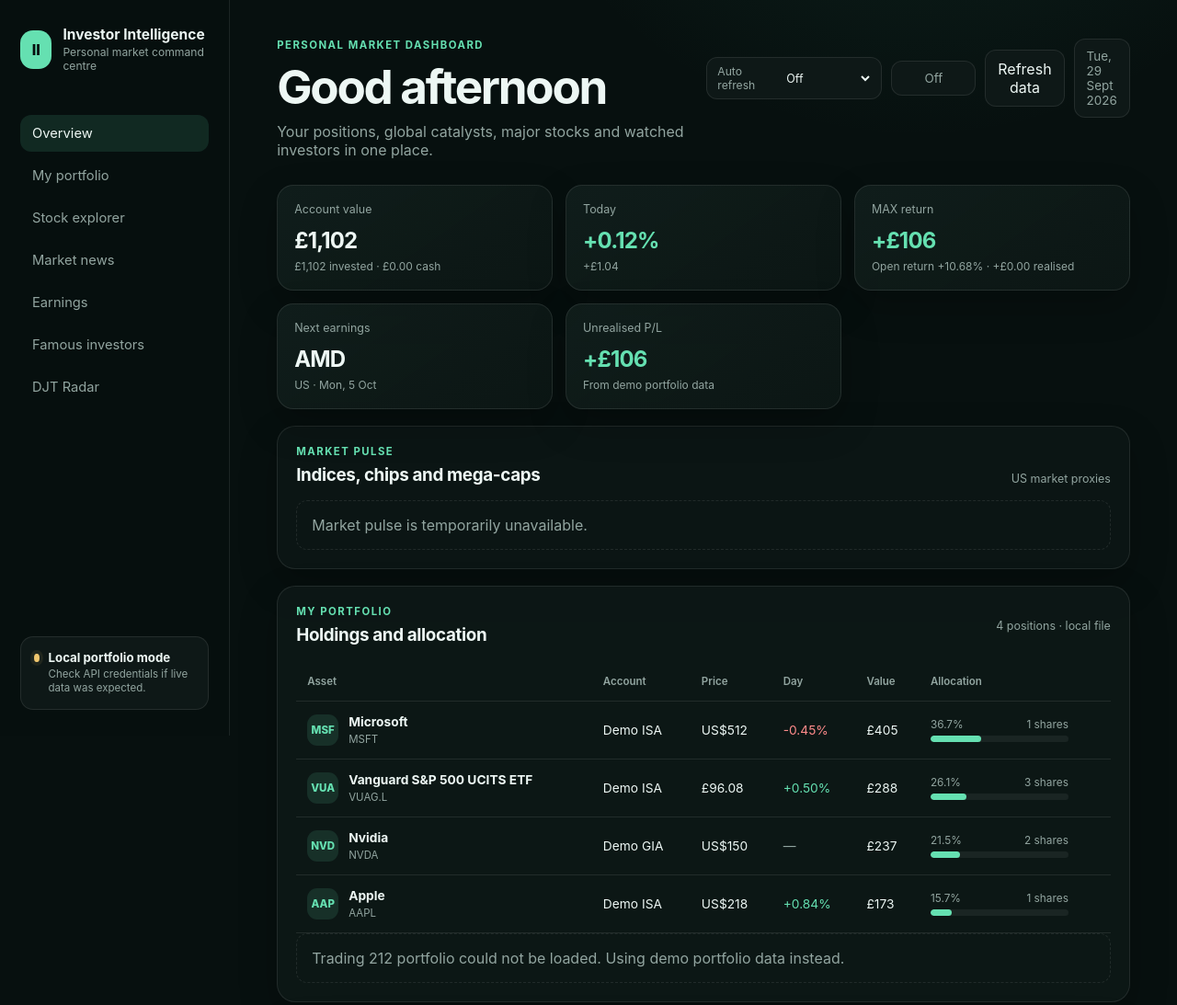
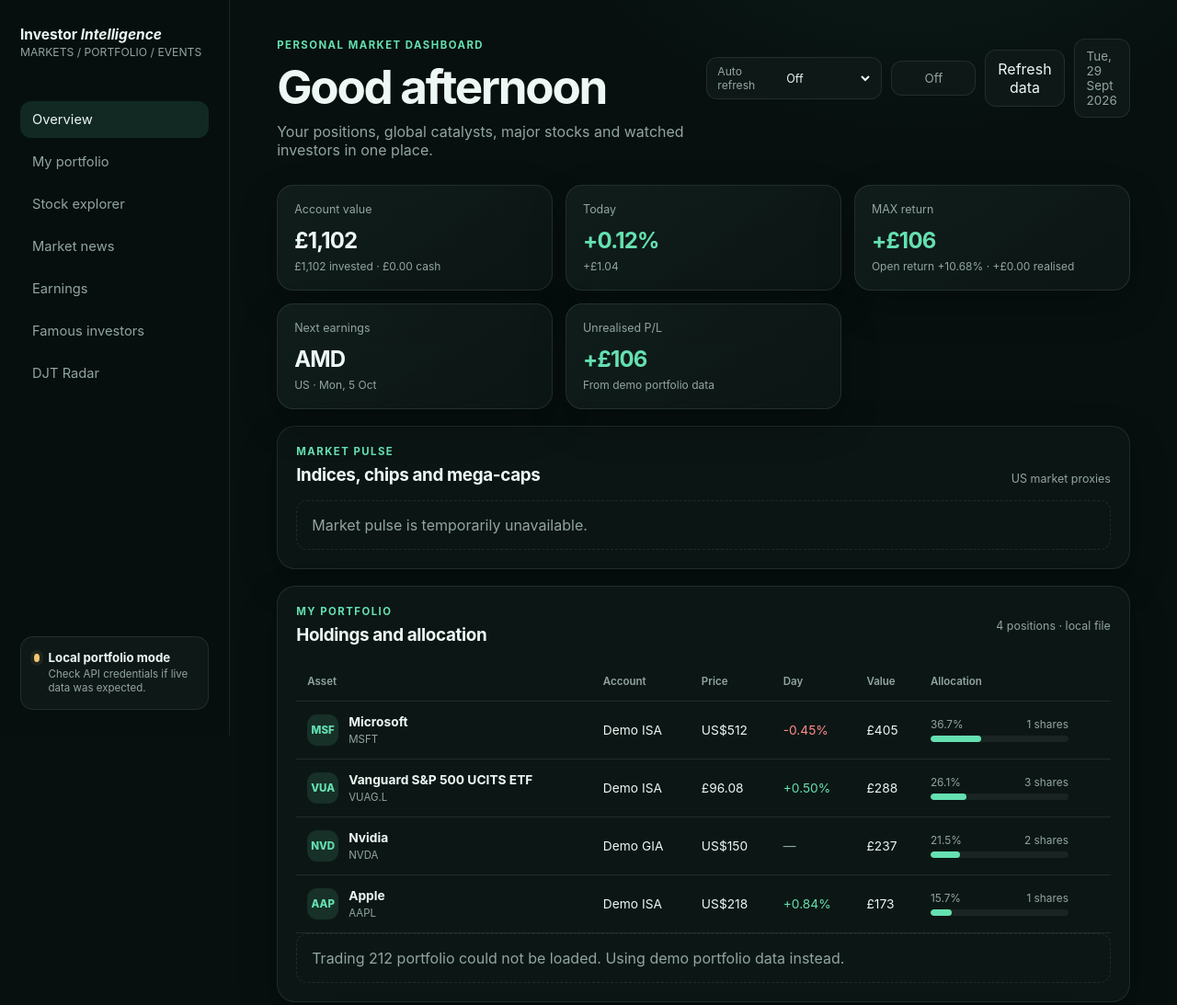
Before and after one commit to wajedulhaque2/investor-intelligence-dashboard, a plain HTML site: page index.html in a window 1280 px wide. Shown: the top 1093 px of the page at 92% size. Drawn offline with Linux system fonts and the light colour scheme; no server answers.

Commit message:
Refine visual identity and interface hierarchy

```diff
--- a/index.html
+++ b/index.html
@@ -11,10 +11,9 @@
   <div class="app-shell">
     <aside class="sidebar">
       <a class="brand" href="#overview" aria-label="Investor Intelligence home">
-        <span class="brand-mark">II</span>
-        <span>
-          <strong>Investor Intelligence</strong>
-          <small>Personal market command centre</small>
+        <span class="brand-lockup">
+          <strong>Investor <em>Intelligence</em></strong>
+          <small>MARKETS / PORTFOLIO / EVENTS</small>
         </span>
       </a>
 
```
